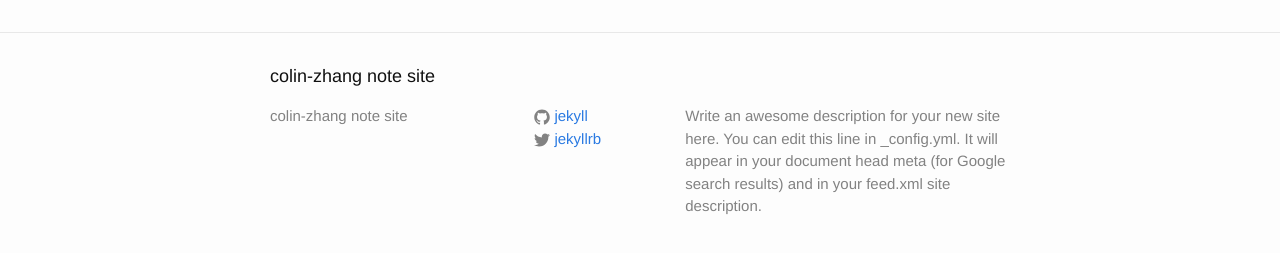
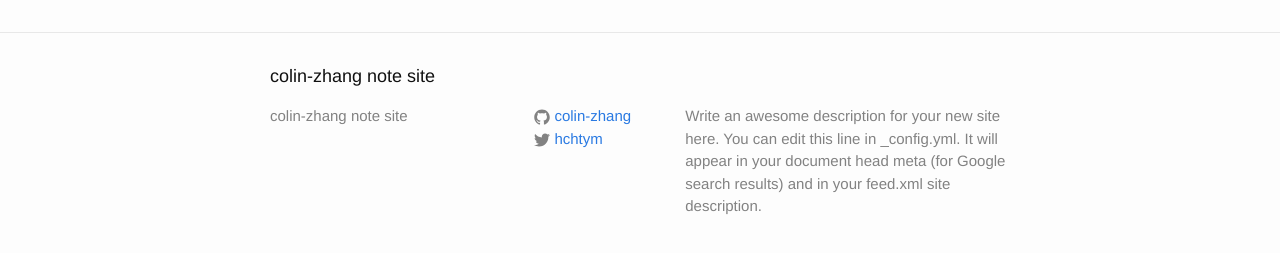
Before and after one commit to colin-zhang/colin-zhang.github.io, a Jekyll site: the page built from index.html, in a window 1280 px wide. Shown: the part 264-517 px from the top of the page. Built offline with Jekyll 4.4.1, drawn with Linux system fonts in a browser that asks for light colours.

Commit message:
test _config.xml

```diff
--- a/_config.yml
+++ b/_config.yml
@@ -5,9 +5,9 @@ description: > # this means to ignore newlines until "baseurl:"
   line in _config.yml. It will appear in your document head meta (for
   Google search results) and in your feed.xml site description.
 baseurl: "" # the subpath of your site, e.g. /blog/
-url: "http://yourdomain.com" # the base hostname & protocol for your site
-twitter_username: jekyllrb
-github_username:  jekyll
+url: "http://colin-zhang.github.io" # the base hostname & protocol for your site
+twitter_username: hchtym
+github_username:  colin-zhang
 
 # Build settings
 markdown: kramdown
```
